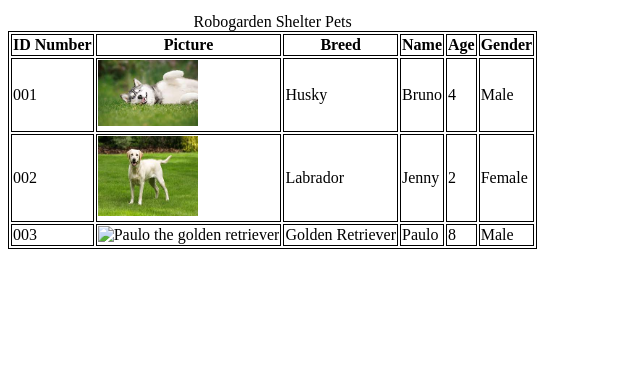
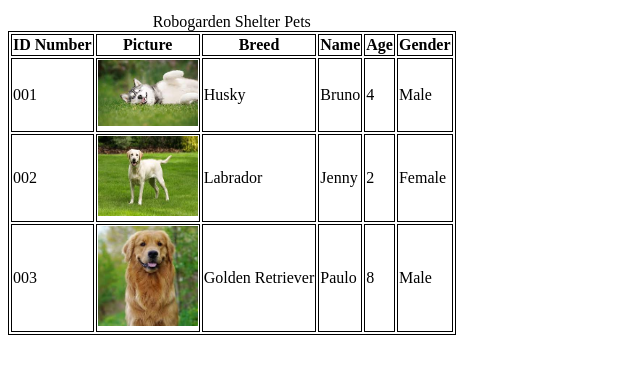
Before and after one commit to rachhind/pet-adoption, a plain HTML site: page index.html in a window 1280 px wide. Shown: the part 153-524 px from the top of the page, without its empty margins (0-640 px from the left). Drawn offline with Linux system fonts and the light colour scheme.

Commit message:
Update image source for Paulo the golden retriever in the pet table

```diff
--- a/index.html
+++ b/index.html
@@ -50,7 +50,7 @@
 
             <tr>
                 <td>003</td>
-                <td><img src="Unknown-2" width="100" height="100" alt="Paulo the golden retriever"></td>
+                <td><img src="images2.jpeg" width="100" height="100" alt="Paulo the golden retriever"></td>
                 <td>Golden Retriever</td>
                 <td>Paulo</td>
                 <td>8</td>
```
Also changed, not shown: 1 other file.
